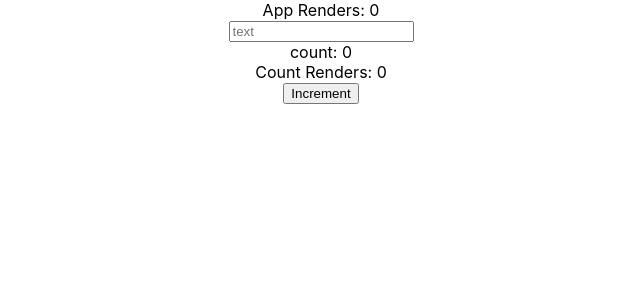
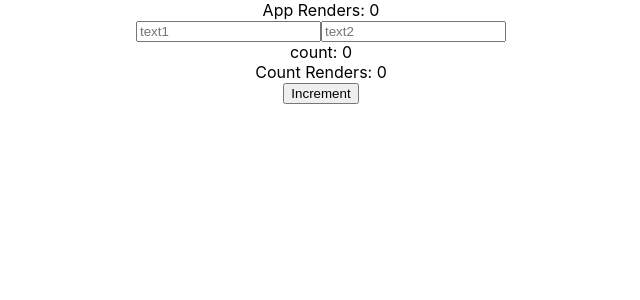
Before and after one commit to nvhoanganh/react-profiler-and-optimisation, a React (Create React App) app: page / in a window 1280 px wide. Shown: the top 300 px of the page, without its empty margins (319-959 px from the left). Built offline with nearby package versions, Linux system fonts and the light colour scheme.

Commit message:
step 3 - use useMemo hook from the parent component to reduce rerender

```diff
--- a/src/App.js
+++ b/src/App.js
@@ -1,21 +1,31 @@
-import React, { useRef, useState } from 'react';
+import React, { useMemo, useRef, useState } from 'react';
 import './App.css';
 import Counter from './Counter';
 
 function App() {
 	const [text, settext] = useState('');
+	const [text2, settext2] = useState('');
 	const rerenderCount = useRef(0);
-	const data = {
-		fromParent: 'hello',
-	};
+	const data = useMemo(
+		() => ({
+			fromParent: 'hello',
+			parentText: text2,
+		}),
+		[text2]
+	);
 
 	return (
 		<div className='App'>
 			<div>App Renders: {rerenderCount.current++}</div>
 			<input
-				placeholder='text'
+				placeholder='text1'
 				value={text}
 				onChange={(e) => settext(e.target.value)}
+			></input>
+			<input
+				placeholder='text2'
+				value={text2}
+				onChange={(e) => settext2(e.target.value)}
 			></input>
 
 			<Counter data={data}></Counter>
--- a/src/Counter.js
+++ b/src/Counter.js
@@ -12,9 +12,4 @@ function Counter({ data }) {
 	);
 }
 
-export default React.memo(Counter, (previousProps, currentProps) => {
-	if (previousProps.data.fromParent === currentProps.data.fromParent) {
-		return true;
-	}
-	return false;
-});
+export default React.memo(Counter);
```
